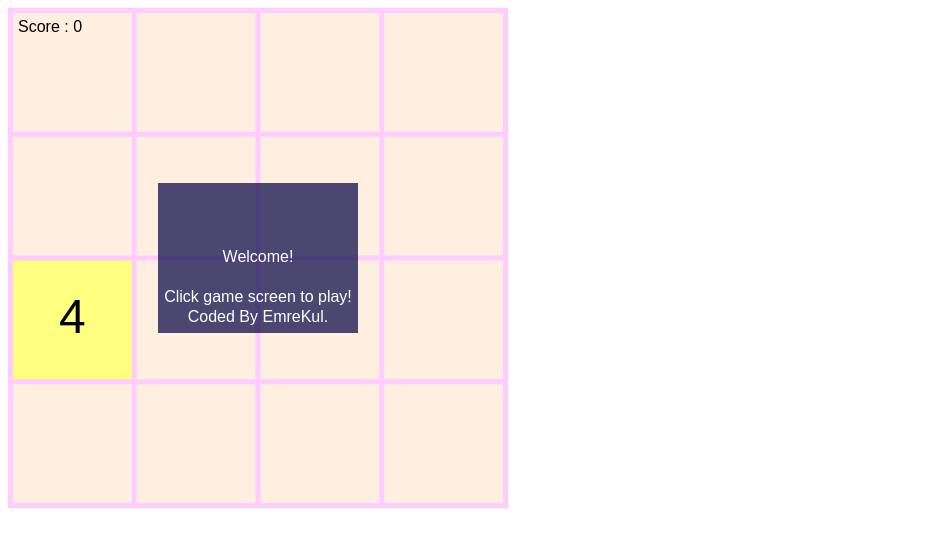
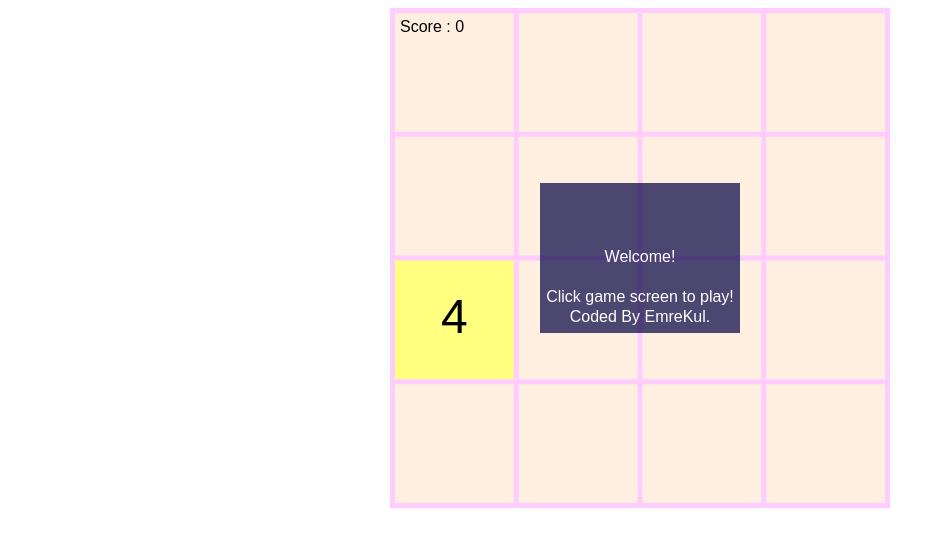
Before and after one commit to Emre-Kul/SimpleGames, a plain HTML site: page 2048/2048.html in a window 1280 px wide. Shown: the whole page, without its empty margins (0-945 px from the left). Drawn offline with Linux system fonts and the light colour scheme.

Commit message:
Update 2048.html

```diff
--- a/2048/2048.html
+++ b/2048/2048.html
@@ -8,7 +8,9 @@
 	</style>
 </head>
 <body>
-	<canvas id="mygamecanvas" height="500" width="500" ></canvas>
+	<div style="margin-left:auto;margin-right:auto;width:500px;">
+		<canvas id="mygamecanvas" height="500" width="500" ></canvas>
+	</div>
 
 <script>
 	////////////LISTENERS
```
